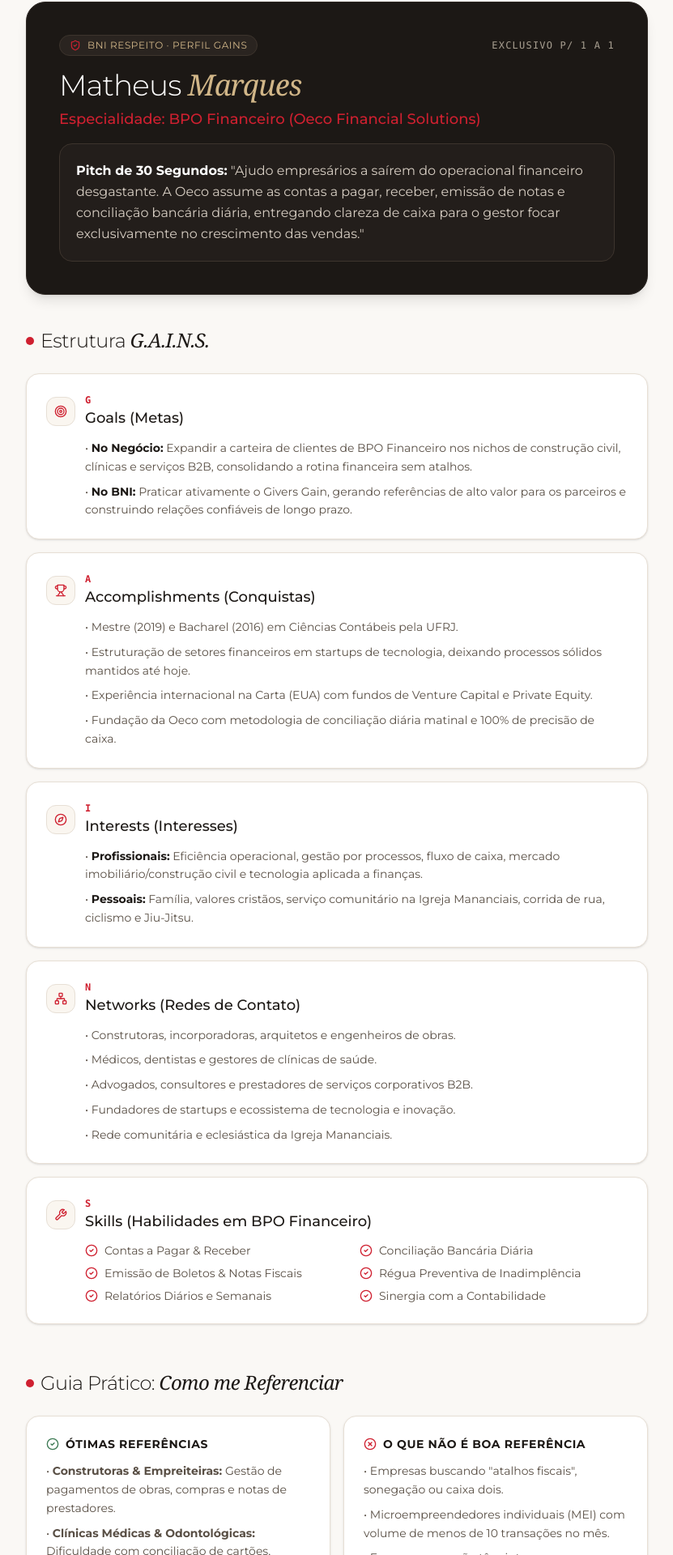
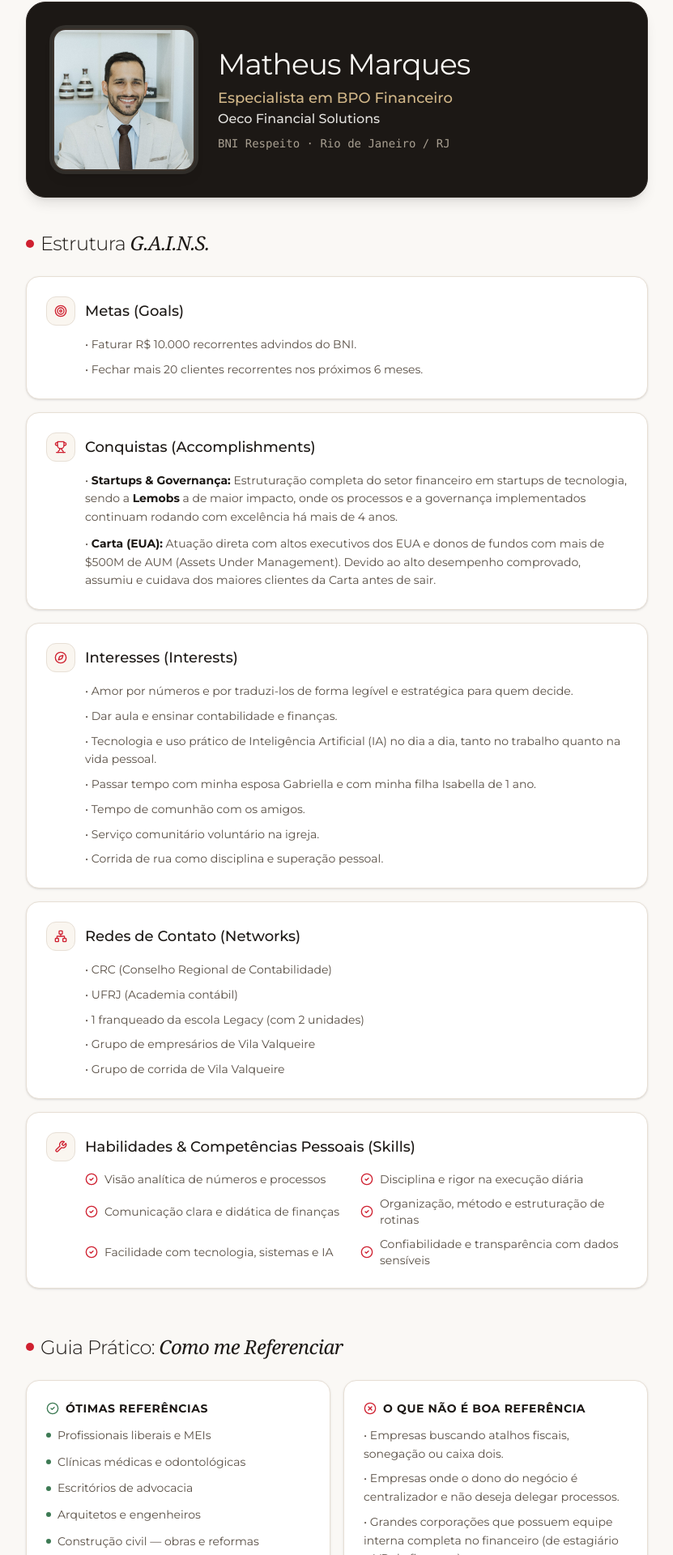
Before and after one commit to oecofs/oeco-website, a React (Vite) app: page /bni/perfil-gains in a window 1280 px wide. Shown: the part 127-2047 px from the top of the page at 81% size, without its empty margins (224-1055 px from the left). Built offline with nearby package versions, Linux system fonts and the light colour scheme; a web font is replaced by a local one.

Commit message:
Refinar biografia e perfil gains com habilidades, trajetoria e design

```diff
--- a/src/pages/bni/BniBioPage.tsx
+++ b/src/pages/bni/BniBioPage.tsx
@@ -37,21 +37,21 @@
       title: "Mestrado em Ciências Contábeis",
       institution: "Universidade Federal do Rio de Janeiro (UFRJ)",
       icon: GraduationCap,
-      description: "Aprofundamento analítico e acadêmico em pesquisa contábil e controladoria, refinando o pensamento crítico sobre como a contabilidade impacta as decisões empresariais."
+      description: "Dissertação defendida em 2019 sobre a contabilização de criptomoedas, tema pioneiro e disruptivo no cenário nacional e internacional. Trabalho apresentado em congresso internacional no Japão e publicado em revista acadêmica internacional."
     },
     {
       period: "2018 — 2021",
       title: "Lemobs & Ecossistema de Startups",
       institution: "Gestão Financeira & Controladoria",
       icon: Rocket,
-      description: "Estruturação completa do setor financeiro de startups de tecnologia. Implementação de rotinas diárias e controles rigorosos que deixaram um legado de governança preservado até hoje."
+      description: "Estruturação completa do setor financeiro em startups de tecnologia, deixando na Lemobs um legado financeiro sólido e processos de controle que continuam rodando com excelência há mais de 4 anos."
     },
     {
       period: "2022 — 2026",
       title: "Carta (EUA)",
       institution: "Implementação de Fundos (VC / PE / PC)",
       icon: Globe2,
-      description: "Atuação como Contador de Implementação na multinacional americana líder em gestão de equity e fundos de investimento, trabalhando diretamente com gestores e sócios de fundos americanos."
+      description: "Atuação direta com executivos do mercado americano e gestores de fundos com mais de $500M de AUM (Assets Under Management). Pelo alto desempenho e precisão técnica, assumiu a carteira dos maiores clientes da multinacional."
     }
   ];
 
@@ -82,29 +82,32 @@
       <main className="flex-1 py-10 sm:py-16 px-4 sm:px-6">
         <div className="max-w-3xl mx-auto">
 
-          {/* Header Profile Info */}
-          <div className="bg-[#FFFFFF] border border-[#E7DFD5] rounded-3xl p-6 sm:p-10 shadow-sm mb-12">
-            <div className="flex flex-col sm:flex-row items-center sm:items-start gap-6 sm:gap-8">
+          {/* Header Profile Info (com fundo escuro elegante gerando contraste igual ao GAINS) */}
+          <div className="bg-[#1C1815] text-[#FAF8F5] border border-[#2E2824] rounded-3xl p-6 sm:p-10 shadow-lg mb-12 relative overflow-hidden">
+            <div className="flex flex-col sm:flex-row items-center sm:items-start gap-6 sm:gap-8 relative z-10">
               <div className="relative shrink-0">
                 <img
                   src="/images/bni/profile.jpg"
                   alt="Matheus Marques"
-                  className="w-28 h-28 sm:w-36 sm:h-36 rounded-2xl object-cover object-top border-2 border-[#E7DFD5] shadow-sm"
+                  className="w-36 h-36 sm:w-44 sm:h-44 rounded-2xl object-cover object-[center_15%] border-2 border-[#3D342D] shadow-lg ring-4 ring-[#FAF8F5]/10"
                 />
-                <span className="absolute -bottom-2 -right-2 px-2.5 py-1 rounded-full bg-[#1C1815] text-[#D1B688] text-[10px] font-mono tracking-widest uppercase border border-[#3D342D]">
-                  M.Sc. UFRJ
-                </span>
               </div>
 
               <div className="text-center sm:text-left flex-1">
-                <div className="inline-flex items-center gap-2 px-3 py-1 rounded-full bg-[#FAF6F0] border border-[#E7DFD5] text-[#8C8275] text-xs font-mono uppercase tracking-wider mb-2">
-                  <span>Biografia & Trajetória</span>
+                <h1 className="text-3xl sm:text-4xl font-normal text-[#FAF8F5] tracking-tight mb-2">
+                  Matheus Marques
+                </h1>
+
+                <div className="text-base sm:text-lg text-[#D1B688] font-medium font-sans mb-1">
+                  Especialista em BPO Financeiro
                 </div>
-                <h1 className="text-3xl sm:text-4xl font-light text-[#1C1815] tracking-tight mb-2">
-                  Matheus <span className="font-serif italic font-normal text-[#CF2030]">Marques</span>
-                </h1>
-                <p className="text-sm sm:text-base text-[#665D52] font-normal leading-relaxed">
-                  Fundador da <strong className="text-[#1C1815]">Oeco Financial Solutions</strong>, mestre em Ciências Contábeis pela UFRJ e apaixonado por transformar a rotina financeira de empresas através do método diário e diligente do BPO.
+
+                <div className="text-sm sm:text-base text-[#FAF8F5]/90 font-medium font-sans mb-3">
+                  Oeco Financial Solutions
+                </div>
+
+                <p className="text-sm sm:text-base text-[#B5AEA4] font-normal leading-relaxed">
+                  Fundador da <strong className="text-[#FAF8F5]">Oeco Financial Solutions</strong>, mestre em Ciências Contábeis pela UFRJ e apaixonado por transformar a rotina financeira de empresas através do método diário e diligente do <strong className="text-[#D1B688]">BPO Financeiro</strong>.
                 </p>
               </div>
             </div>
@@ -123,7 +126,7 @@
 
             <div className="bg-[#FFFFFF] border border-[#E7DFD5] rounded-3xl p-6 sm:p-8 space-y-5 text-[#594F45] leading-relaxed text-sm sm:text-base">
               <p>
-                Eu sempre amei a <strong className="text-[#1C1815]">ciência contábil</strong>. A contabilidade pura é fascinante: é a linguagem dos negócios, a ciência capaz de revelar a saúde, a liquidez e a real capacidade de geração de riqueza de qualquer empreendimento.
+                Eu amo a <strong className="text-[#1C1815]">ciência contábil</strong>. A contabilidade pura é fascinante: é a linguagem dos negócios, a ciência capaz de revelar a saúde, a liquidez e a real capacidade de geração de riqueza de qualquer empreendimento.
               </p>
 
               <div className="p-4 sm:p-5 rounded-2xl bg-[#FAF6F0] border-l-4 border-[#CF2030] text-[#1C1815] italic font-serif text-base sm:text-lg">
@@ -135,7 +138,7 @@
               </p>
 
               <p>
-                Foi por buscar algo que gerasse <strong className="text-[#1C1815]">impacto direto e transformador</strong> na vida dos donos de negócios que escolhi fundar a Oeco focando no <strong className="text-[#CF2030]">BPO Financeiro</strong>. No BPO, nós não ficamos distantes esperando o mês fechar. Nós estamos na trincheira diária: agendando pagamentos, conciliando cada centavo matinalmente e garantindo que o gestor tenha paz para liderar e vender, com a certeza de que a retaguarda financeira está blindada.
+                Foi por buscar algo que gerasse <strong className="text-[#1C1815]">impacto direto e transformador</strong> na vida dos donos de negócios que escolhi fundar a Oeco focando no <strong className="text-[#CF2030]">BPO Financeiro</strong>. No BPO Financeiro, nós não ficamos distantes esperando o mês fechar. Nós estamos na trincheira diária: agendando pagamentos, conciliando cada centavo matinalmente e garantindo que o gestor tenha paz para liderar e vender, com a certeza de que a retaguarda financeira está blindada.
               </p>
             </div>
           </section>
--- a/src/pages/bni/BniGainsPage.tsx
+++ b/src/pages/bni/BniGainsPage.tsx
@@ -16,10 +16,8 @@
   Check,
   ShieldCheck,
   Building2,
-  CreditCard,
-  CalendarCheck,
-  TrendingUp,
-  FileSpreadsheet
+  GraduationCap,
+  Users
 } from 'lucide-react';
 
 export const BniGainsPage: React.FC = () => {
@@ -73,34 +71,42 @@
       <main className="flex-1 py-10 sm:py-16 px-4 sm:px-6">
         <div className="max-w-3xl mx-auto">
 
-          {/* Member Card */}
-          <div className="bg-[#1C1815] text-[#FAF8F5] border border-[#2E2824] rounded-3xl p-6 sm:p-10 shadow-lg mb-10 relative overflow-hidden">
-            <div className="relative z-10">
-              <div className="flex flex-wrap items-center justify-between gap-3 mb-4">
-                <div className="inline-flex items-center gap-2 px-3 py-1 rounded-full bg-[#2A2420] border border-[#3D342D] text-[#D1B688] text-xs font-mono tracking-wider uppercase">
-                  <ShieldCheck className="w-3.5 h-3.5 text-[#CF2030]" />
-                  <span>BNI Respeito · Perfil GAINS</span>
-                </div>
-                <span className="text-xs font-mono text-[#A89F91] uppercase tracking-widest">
-                  Exclusivo p/ 1 a 1
-                </span>
+          {/* Member Card Inicial com Foto Bem Enquadrada e Sem Pitch */}
+          <div className="bg-[#1C1815] text-[#FAF8F5] border border-[#2E2824] rounded-3xl p-6 sm:p-8 shadow-lg mb-10 relative overflow-hidden">
+            <div className="flex flex-col sm:flex-row items-center sm:items-center gap-6 sm:gap-7 relative z-10">
+
+              {/* Foto do Matheus */}
+              <div className="relative shrink-0">
+                <img
+                  src="/images/bni/profile.jpg"
+                  alt="Matheus Marques"
+                  className="w-36 h-36 sm:w-44 sm:h-44 rounded-2xl object-cover object-[center_15%] border-2 border-[#3D342D] shadow-lg ring-4 ring-[#FAF8F5]/10"
+                />
               </div>
 
-              <h1 className="text-3xl sm:text-4xl font-light text-white tracking-tight mb-2">
-                Matheus <span className="font-serif italic font-normal text-[#D1B688]">Marques</span>
-              </h1>
+              {/* Informações: Nome uniforme, segregação de Especialista em BPO Financeiro e Oeco */}
+              <div className="text-center sm:text-left flex-1">
+                <h1 className="text-3xl sm:text-4xl font-normal text-[#FAF8F5] tracking-tight mb-2 font-sans">
+                  Matheus Marques
+                </h1>
 
-              <div className="text-base sm:text-lg text-[#CF2030] font-medium mb-4">
-                Especialidade: BPO Financeiro (Oeco Financial Solutions)
+                <div className="text-base sm:text-lg text-[#D1B688] font-medium font-sans">
+                  Especialista em BPO Financeiro
+                </div>
+
+                <div className="text-sm sm:text-base text-[#FAF8F5]/90 font-medium font-sans mb-2">
+                  Oeco Financial Solutions
+                </div>
+
+                <div className="text-xs sm:text-sm text-[#A89F91] font-mono">
+                  BNI Respeito · Rio de Janeiro / RJ
+                </div>
               </div>
 
-              <p className="text-sm sm:text-base text-[#D7CEC3] font-normal leading-relaxed bg-[#231E1B] border border-[#3D342D] p-4 sm:p-5 rounded-2xl">
-                <strong className="text-white">Pitch de 30 Segundos:</strong> "Ajudo empresários a saírem do operacional financeiro desgastante. A Oeco assume as contas a pagar, receber, emissão de notas e conciliação bancária diária, entregando clareza de caixa para o gestor focar exclusivamente no crescimento das vendas."
-              </p>
             </div>
           </div>
 
-          {/* MATRIZ G.A.I.N.S. */}
+          {/* MATRIZ G.A.I.N.S. (Sem letras soltas) */}
           <div className="mb-14">
             <div className="flex items-center gap-2 mb-6">
               <span className="w-2.5 h-2.5 rounded-full bg-[#CF2030]"></span>
@@ -117,14 +123,11 @@
                   <div className="w-9 h-9 rounded-xl bg-[#FAF6F0] border border-[#E7DFD5] flex items-center justify-center text-[#CF2030]">
                     <Target className="w-4 h-4" />
                   </div>
-                  <div>
-                    <span className="text-xs font-mono text-[#CF2030] uppercase tracking-widest block font-bold">G</span>
-                    <h3 className="text-lg font-medium text-[#1C1815]">Goals (Metas)</h3>
-                  </div>
+                  <h3 className="text-lg font-medium text-[#1C1815]">Metas (Goals)</h3>
                 </div>
                 <div className="space-y-2 text-xs sm:text-sm text-[#594F45] leading-relaxed pl-12">
-                  <p>• <strong className="text-[#1C1815]">No Negócio:</strong> Expandir a carteira de clientes de BPO Financeiro nos nichos de construção civil, clínicas e serviços B2B, consolidando a rotina financeira sem atalhos.</p>
-                  <p>• <strong className="text-[#1C1815]">No BNI:</strong> Praticar ativamente o Givers Gain, gerando referências de alto valor para os parceiros e construindo relações confiáveis de longo prazo.</p>
+                  <p>• Faturar R$ 10.000 recorrentes advindos do BNI.</p>
+                  <p>• Fechar mais 20 clientes recorrentes nos próximos 6 meses.</p>
                 </div>
               </div>
 
@@ -134,16 +137,11 @@
                   <div className="w-9 h-9 rounded-xl bg-[#FAF6F0] border border-[#E7DFD5] flex items-center justify-center text-[#CF2030]">
                     <Trophy className="w-4 h-4" />
                   </div>
-                  <div>
-                    <span className="text-xs font-mono text-[#CF2030] uppercase tracking-widest block font-bold">A</span>
-                    <h3 className="text-lg font-medium text-[#1C1815]">Accomplishments (Conquistas)</h3>
-                  </div>
+                  <h3 className="text-lg font-medium text-[#1C1815]">Conquistas (Accomplishments)</h3>
                 </div>
-                <div className="space-y-2 text-xs sm:text-sm text-[#594F45] leading-relaxed pl-12">
-                  <p>• Mestre (2019) e Bacharel (2016) em Ciências Contábeis pela UFRJ.</p>
-                  <p>• Estruturação de setores financeiros em startups de tecnologia, deixando processos sólidos mantidos até hoje.</p>
-                  <p>• Experiência internacional na Carta (EUA) com fundos de Venture Capital e Private Equity.</p>
-                  <p>• Fundação da Oeco com metodologia de conciliação diária matinal e 100% de precisão de caixa.</p>
+                <div className="space-y-2.5 text-xs sm:text-sm text-[#594F45] leading-relaxed pl-12">
+                  <p>• <strong className="text-[#1C1815]">Startups & Governança:</strong> Estruturação completa do setor financeiro em startups de tecnologia, sendo a <strong className="text-[#1C1815]">Lemobs</strong> a de maior impacto, onde os processos e a governança implementados continuam rodando com excelência há mais de 4 anos.</p>
+                  <p>• <strong className="text-[#1C1815]">Carta (EUA):</strong> Atuação direta com altos executivos dos EUA e donos de fundos com mais de $500M de AUM (Assets Under Management). Devido ao alto desempenho comprovado, assumiu e cuidava dos maiores clientes da Carta antes de sair.</p>
                 </div>
               </div>
 
@@ -153,14 +151,16 @@
                   <div className="w-9 h-9 rounded-xl bg-[#FAF6F0] border border-[#E7DFD5] flex items-center justify-center text-[#CF2030]">
                     <Compass className="w-4 h-4" />
                   </div>
-                  <div>
-                    <span className="text-xs font-mono text-[#CF2030] uppercase tracking-widest block font-bold">I</span>
-                    <h3 className="text-lg font-medium text-[#1C1815]">Interests (Interesses)</h3>
-                  </div>
+                  <h3 className="text-lg font-medium text-[#1C1815]">Interesses (Interests)</h3>
                 </div>
                 <div className="space-y-2 text-xs sm:text-sm text-[#594F45] leading-relaxed pl-12">
-                  <p>• <strong className="text-[#1C1815]">Profissionais:</strong> Eficiência operacional, gestão por processos, fluxo de caixa, mercado imobiliário/construção civil e tecnologia aplicada a finanças.</p>
-                  <p>• <strong className="text-[#1C1815]">Pessoais:</strong> Família, valores cristãos, serviço comunitário na Igreja Mananciais, corrida de rua, ciclismo e Jiu-Jitsu.</p>
+                  <p>• Amor por números e por traduzi-los de forma legível e estratégica para quem decide.</p>
+                  <p>• Dar aula e ensinar contabilidade e finanças.</p>
+                  <p>• Tecnologia e uso prático de Inteligência Artificial (IA) no dia a dia, tanto no trabalho quanto na vida pessoal.</p>
+                  <p>• Passar tempo com minha esposa Gabriella e com minha filha Isabella de 1 ano.</p>
+                  <p>• Tempo de comunhão com os amigos.</p>
+                  <p>• Serviço comunitário voluntário na igreja.</p>
+                  <p>• Corrida de rua como disciplina e superação pessoal.</p>
                 </div>
               </div>
 
@@ -170,18 +170,15 @@
                   <div className="w-9 h-9 rounded-xl bg-[#FAF6F0] border border-[#E7DFD5] flex items-center justify-center text-[#CF2030]">
                     <Network className="w-4 h-4" />
                   </div>
-                  <div>
-                    <span className="text-xs font-mono text-[#CF2030] uppercase tracking-widest block font-bold">N</span>
-                    <h3 className="text-lg font-medium text-[#1C1815]">Networks (Redes de Contato)</h3>
-                  </div>
+                  <h3 className="text-lg font-medium text-[#1C1815]">Redes de Contato (Networks)</h3>
                 </div>
-                <div className="space-y-2 text-xs sm:text-sm text-[#594F45] leading-relaxed pl-12">
-                  <p>• Construtoras, incorporadoras, arquitetos e engenheiros de obras.</p>
-                  <p>• Médicos, dentistas e gestores de clínicas de saúde.</p>
-                  <p>• Advogados, consultores e prestadores de serviços corporativos B2B.</p>
-                  <p>• Fundadores de startups e ecossistema de tecnologia e inovação.</p>
-                  <p>• Rede comunitária e eclesiástica da Igreja Mananciais.</p>
-                </div>
+                <ul className="space-y-2 text-xs sm:text-sm text-[#594F45] leading-relaxed pl-12">
+                  <li>• CRC (Conselho Regional de Contabilidade)</li>
+                  <li>• UFRJ (Academia contábil)</li>
+                  <li>• 1 franqueado da escola Legacy (com 2 unidades)</li>
+                  <li>• Grupo de empresários de Vila Valqueire</li>
+                  <li>• Grupo de corrida de Vila Valqueire</li>
+                </ul>
               </div>
 
               {/* S - Skills */}
@@ -190,35 +187,32 @@
                   <div className="w-9 h-9 rounded-xl bg-[#FAF6F0] border border-[#E7DFD5] flex items-center justify-center text-[#CF2030]">
                     <Wrench className="w-4 h-4" />
                   </div>
-                  <div>
-                    <span className="text-xs font-mono text-[#CF2030] uppercase tracking-widest block font-bold">S</span>
-                    <h3 className="text-lg font-medium text-[#1C1815]">Skills (Habilidades em BPO Financeiro)</h3>
-                  </div>
+                  <h3 className="text-lg font-medium text-[#1C1815]">Habilidades & Competências Pessoais (Skills)</h3>
                 </div>
-                <div className="grid grid-cols-1 sm:grid-cols-2 gap-2 text-xs sm:text-sm text-[#594F45] pl-12 mt-2">
+                <div className="grid grid-cols-1 sm:grid-cols-2 gap-2.5 text-xs sm:text-sm text-[#594F45] pl-12 mt-2">
                   <div className="flex items-center gap-2">
                     <CheckCircle2 className="w-4 h-4 text-[#CF2030] shrink-0" />
-                    <span>Contas a Pagar & Receber</span>
+                    <span>Visão analítica de números e processos</span>
                   </div>
                   <div className="flex items-center gap-2">
                     <CheckCircle2 className="w-4 h-4 text-[#CF2030] shrink-0" />
-                    <span>Conciliação Bancária Diária</span>
+                    <span>Disciplina e rigor na execução diária</span>
                   </div>
                   <div className="flex items-center gap-2">
                     <CheckCircle2 className="w-4 h-4 text-[#CF2030] shrink-0" />
-                    <span>Emissão de Boletos & Notas Fiscais</span>
+                    <span>Comunicação clara e didática de finanças</span>
                   </div>
                   <div className="flex items-center gap-2">
                     <CheckCircle2 className="w-4 h-4 text-[#CF2030] shrink-0" />
-                    <span>Régua Preventiva de Inadimplência</span>
+                    <span>Organização, método e estruturação de rotinas</span>
                   </div>
                   <div className="flex items-center gap-2">
                     <CheckCircle2 className="w-4 h-4 text-[#CF2030] shrink-0" />
-                    <span>Relatórios Diários e Semanais</span>
+                    <span>Facilidade com tecnologia, sistemas e IA</span>
                   </div>
                   <div className="flex items-center gap-2">
                     <CheckCircle2 className="w-4 h-4 text-[#CF2030] shrink-0" />
-                    <span>Sinergia com a Contabilidade</span>
+                    <span>Confiabilidade e transparência com dados sensíveis</span>
                   </div>
                 </div>
               </div>
@@ -237,30 +231,47 @@
 
             <div className="grid grid-cols-1 sm:grid-cols-2 gap-4 mb-8">
 
-              {/* Boas referências */}
+              {/* Boas referências (Reordenado do menor para o maior, sem descrições) */}
               <div className="bg-[#FFFFFF] border border-[#E7DFD5] rounded-2xl p-5 sm:p-6 shadow-sm">
                 <div className="flex items-center gap-2 text-xs font-mono text-[#3D7A54] uppercase tracking-wider mb-3">
                   <CheckCircle2 className="w-4 h-4 text-[#3D7A54]" />
                   <strong className="text-sm text-[#1C1815]">Ótimas Referências</strong>
                 </div>
-                <ul className="space-y-2 text-xs sm:text-sm text-[#594F45] leading-relaxed">
-                  <li>• <strong>Construtoras & Empreiteiras:</strong> Gestão de pagamentos de obras, compras e notas de prestadores.</li>
-                  <li>• <strong>Clínicas Médicas & Odontológicas:</strong> Dificuldade com conciliação de cartões, convênios e rotina de pagamentos.</li>
-                  <li>• <strong>Advocacia & Serviços B2B:</strong> Emissão de faturas, custas e régua de cobrança preventiva.</li>
-                  <li>• <strong>PMEs (Faturamento R$ 30k a R$ 500k/mês):</strong> Onde o sócio perde noites emitindo boleto e conferindo extrato.</li>
+                <ul className="space-y-2.5 text-xs sm:text-sm text-[#594F45] leading-relaxed">
+                  <li className="flex items-center gap-2">
+                    <span className="w-1.5 h-1.5 rounded-full bg-[#3D7A54]"></span>
+                    <span>Profissionais liberais e MEIs</span>
+                  </li>
+                  <li className="flex items-center gap-2">
+                    <span className="w-1.5 h-1.5 rounded-full bg-[#3D7A54]"></span>
+                    <span>Clínicas médicas e odontológicas</span>
+                  </li>
+                  <li className="flex items-center gap-2">
+                    <span className="w-1.5 h-1.5 rounded-full bg-[#3D7A54]"></span>
+                    <span>Escritórios de advocacia</span>
+                  </li>
+                  <li className="flex items-center gap-2">
+                    <span className="w-1.5 h-1.5 rounded-full bg-[#3D7A54]"></span>
+                    <span>Arquitetos e engenheiros</span>
+                  </li>
+                  <li className="flex items-center gap-2">
+                    <span className="w-1.5 h-1.5 rounded-full bg-[#3D7A54]"></span>
+                    <span>Construção civil — obras e reformas</span>
+                  </li>
                 </ul>
               </div>
 
-              {/* Más referências */}
+              {/* Más referências (Ajustadas com as novas regras) */}
               <div className="bg-[#FFFFFF] border border-[#E7DFD5] rounded-2xl p-5 sm:p-6 shadow-sm">
                 <div className="flex items-center gap-2 text-xs font-mono text-[#CF2030] uppercase tracking-wider mb-3">
                   <XCircle className="w-4 h-4 text-[#CF2030]" />
                   <strong className="text-sm text-[#1C1815]">O que NÃO é boa referência</strong>
                 </div>
                 <ul className="space-y-2 text-xs sm:text-sm text-[#594F45] leading-relaxed">
-                  <li>• Empresas buscando "atalhos fiscais", sonegação ou caixa dois.</li>
-                  <li>• Microempreendedores individuais (MEI) com volume de menos de 10 transações no mês.</li>
-                  <li>• Empresas que não têm interesse em formalizar ou padronizar processos.</li>
+                  <li>• Empresas buscando atalhos fiscais, sonegação ou caixa dois.</li>
+                  <li>• Empresas onde o dono do negócio é centralizador e não deseja delegar processos.</li>
+                  <li>• Grandes corporações que possuem equipe interna completa no financeiro (de estagiário a VP de finanças).</li>
+                  <li>• Aquele conhecido da fila do pão que falou uma das frases-chave mas com quem não se possui relacionamento ativo para acompanhar a referência.</li>
                 </ul>
               </div>
 
```
